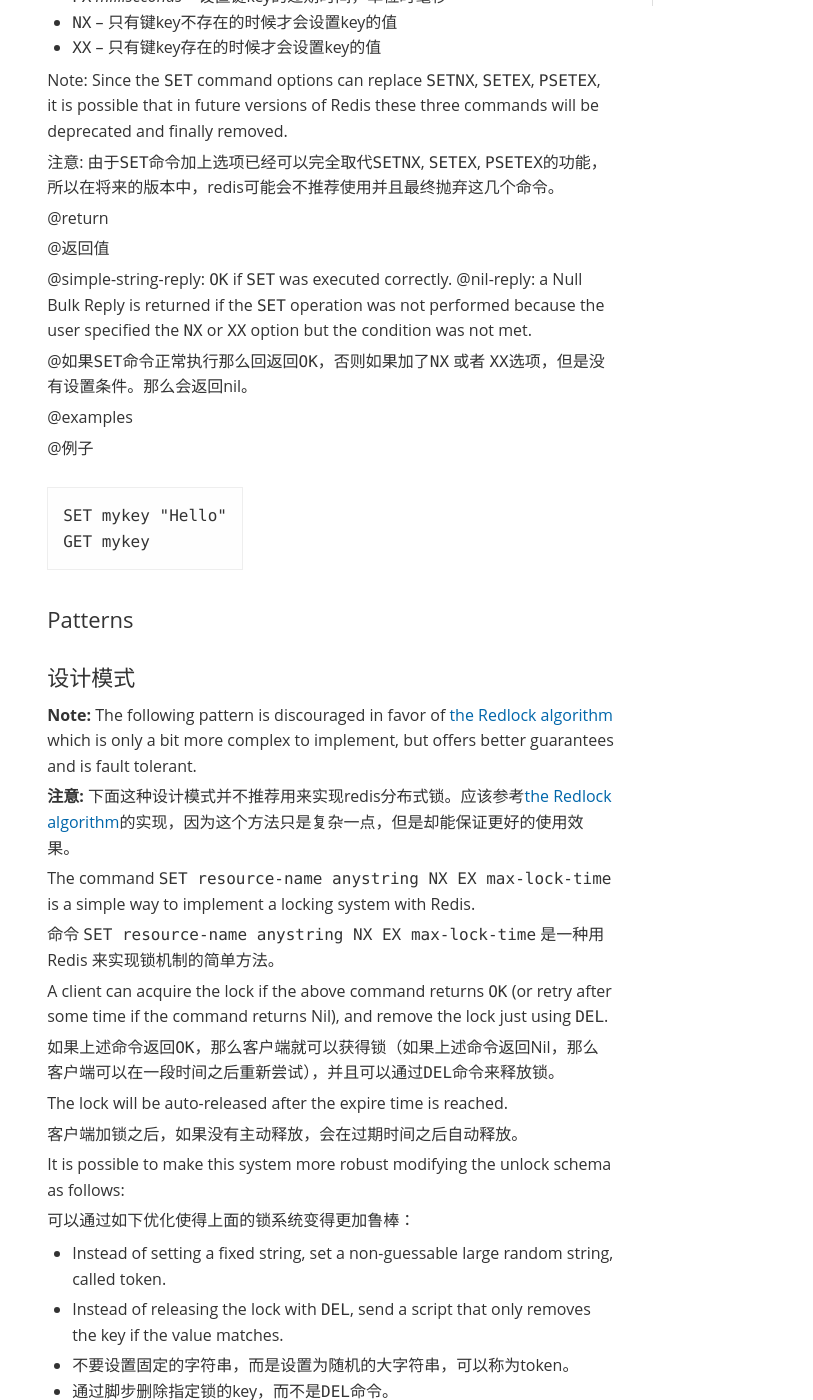
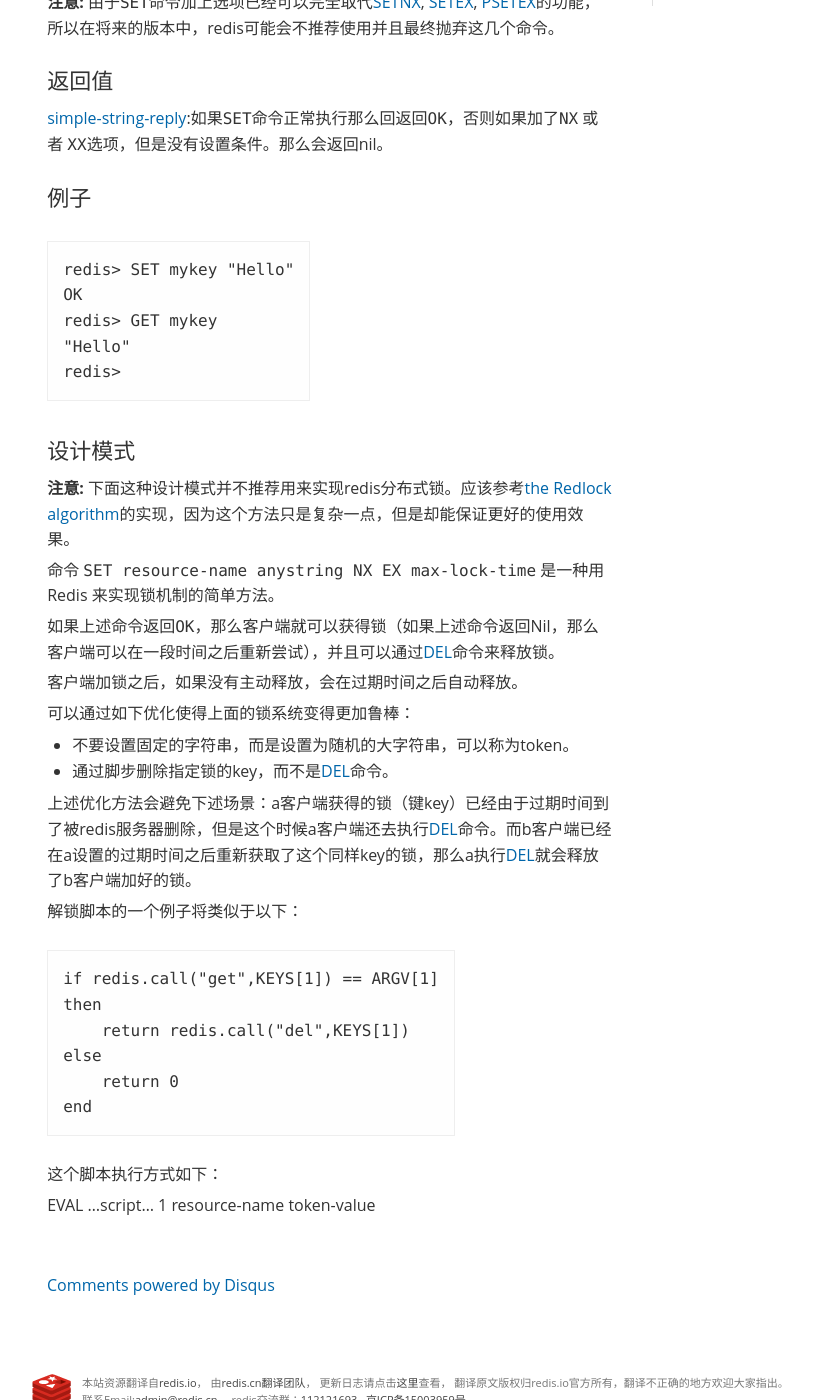
Before and after one commit to rediscn/rediscn, a Jekyll site: the page built from commands/set.md, in a window 1280 px wide and 1400 px high, scrolled down 870 px. Shown: the whole window, without its empty margins (163-976 px from the left). Built offline with Jekyll 4.4.1, drawn with Linux system fonts in a browser that asks for light colours; comment, search, counter and statistics services are not loaded; some of the changed text lies outside the part shown.

Commit message:
合并cane1991提交的set命令

````diff
--- a/commands/set.md
+++ b/commands/set.md
@@ -11,18 +11,15 @@
 If `key` already holds a value, it is overwritten, regardless of its type.
 Any previous time to live associated with the key is discarded on successful `SET` operation.
 
-将键key设定为指定的“字符串”值。
-如果键key已经保存了一个值，那么这个操作会直接覆盖原来的值，并且忽略原始类型。
+将键`key`设定为指定的“字符串”值。
+
+如果	key	已经保存了一个值，那么这个操作会直接覆盖原来的值，并且忽略原始类型。
+
 当`set`命令执行成功之后，之前设置的过期时间都将失效
-
-## Options
 
 ## 选项
 
-Starting with Redis 2.6.12 `SET` supports a set of options that modify its
-behavior:
-
-从2.6.12版本开始，redis为`set`命令增加了一系列选项:
+从2.6.12版本开始，redis为`SET`命令增加了一系列选项:
 
 * `EX` *seconds* -- Set the specified expire time, in seconds.
 * `PX` *milliseconds* -- Set the specified expire time, in milliseconds.
@@ -34,63 +31,38 @@
 * `NX` -- 只有键key不存在的时候才会设置key的值
 * `XX` -- 只有键key存在的时候才会设置key的值
 
-Note: Since the `SET` command options can replace `SETNX`, `SETEX`, `PSETEX`, it is possible that in future versions of Redis these three commands will be deprecated and finally removed.
+**注意:** 由于`SET`命令加上选项已经可以完全取代[SETNX](/commands/setnx.html), [SETEX](/commands/setex.html), [PSETEX](/commands/psetex.html)的功能，所以在将来的版本中，redis可能会不推荐使用并且最终抛弃这几个命令。
 
-注意: 由于`SET`命令加上选项已经可以完全取代`SETNX`, `SETEX`, `PSETEX`的功能，所以在将来的版本中，redis可能会不推荐使用并且最终抛弃这几个命令。
+## 返回值
 
-@return
+[simple-string-reply](/topics/protocol.html#simple-string-reply):如果`SET`命令正常执行那么回返回`OK`，否则如果加了`NX` 或者 `XX`选项，但是没有设置条件。那么会返回nil。
 
-@返回值
+## 例子
 
-@simple-string-reply: `OK` if `SET` was executed correctly.
-@nil-reply: a Null Bulk Reply is returned if the `SET` operation was not performed because the user specified the `NX` or `XX` option but the condition was not met.
-
-@如果`SET`命令正常执行那么回返回`OK`，否则如果加了`NX` 或者 `XX`选项，但是没有设置条件。那么会返回nil。
-
-@examples
-
-@例子
-
-```cli
-SET mykey "Hello"
-GET mykey
-```
-
-## Patterns
+	redis> SET mykey "Hello"
+	OK
+	redis> GET mykey
+	"Hello"
+	redis>
 
 ## 设计模式
 
-**Note:** The following pattern is discouraged in favor of [the Redlock algorithm](http://redis.io/topics/distlock) which is only a bit more complex to implement, but offers better guarantees and is fault tolerant.
-
 **注意:** 下面这种设计模式并不推荐用来实现redis分布式锁。应该参考[the Redlock algorithm](http://redis.io/topics/distlock)的实现，因为这个方法只是复杂一点，但是却能保证更好的使用效果。
-
-The command `SET resource-name anystring NX EX max-lock-time` is a simple way to implement a locking system with Redis.
 
 命令 `SET resource-name anystring NX EX max-lock-time` 是一种用 Redis 来实现锁机制的简单方法。
 
-A client can acquire the lock if the above command returns `OK` (or retry after some time if the command returns Nil), and remove the lock just using `DEL`.
-
-如果上述命令返回`OK`，那么客户端就可以获得锁（如果上述命令返回Nil，那么客户端可以在一段时间之后重新尝试），并且可以通过`DEL`命令来释放锁。
-
-The lock will be auto-released after the expire time is reached.
+如果上述命令返回`OK`，那么客户端就可以获得锁（如果上述命令返回Nil，那么客户端可以在一段时间之后重新尝试），并且可以通过[DEL](/commands/del.html)命令来释放锁。
 
 客户端加锁之后，如果没有主动释放，会在过期时间之后自动释放。
 
-It is possible to make this system more robust modifying the unlock schema as follows:
-
 可以通过如下优化使得上面的锁系统变得更加鲁棒：
 
-* Instead of setting a fixed string, set a non-guessable large random string, called token.
-* Instead of releasing the lock with `DEL`, send a script that only removes the key if the value matches.
+* 不要设置固定的字符串，而是设置为随机的大字符串，可以称为token。
+* 通过脚步删除指定锁的key，而不是[DEL](/commands/del.html)命令。
 
-* 不要设置固定的字符串，而是设置为随机的大字符串，可以称为token。
-* 通过脚步删除指定锁的key，而不是`DEL`命令。
+上述优化方法会避免下述场景：a客户端获得的锁（键key）已经由于过期时间到了被redis服务器删除，但是这个时候a客户端还去执行[DEL](/commands/del.html)命令。而b客户端已经在a设置的过期时间之后重新获取了这个同样key的锁，那么a执行[DEL](/commands/del.html)就会释放了b客户端加好的锁。
 
-This avoids that a client will try to release the lock after the expire time deleting the key created by another client that acquired the lock later.
-
-上述优化方法会避免下述场景：a客户端获得的锁（键key）已经由于过期时间到了被redis服务器删除，但是这个时候a客户端还去执行`DEL`命令。而b客户端已经在a设置的过期时间之后重新获取了这个同样key的锁，那么a执行`DEL`就会释放了b客户端加好的锁。
-
-An example of unlock script would be similar to the following:
+解锁脚本的一个例子将类似于以下：
 
     if redis.call("get",KEYS[1]) == ARGV[1]
     then
@@ -99,4 +71,6 @@
         return 0
     end
 
-The script should be called with `EVAL ...script... 1 resource-name token-value`
+这个脚本执行方式如下：
+
+ 	EVAL ...script... 1 resource-name token-value
--- a/index.html
+++ b/index.html
@@ -59,7 +59,7 @@
     </p>
   </section>
 </div>
-<section class='home-callout home-section'>
+<div class='home-intro home-section'>
 	<h2>最新论坛热文</h2>
 	<ul>
 		<li><a href="http://bbs.redis.cn/forum.php?mod=viewthread&tid=61" target="_blank">使用Redis的五个注意事项 [2016-2-2]</a></li>
@@ -67,4 +67,4 @@
 
 	</ul>
 	<a href='http://bbs.redis.cn' target="_blank">访问redis论坛 →</a>
-</section>
+</div>
````
Also changed, not shown: update.md (+2 -1 lines).
